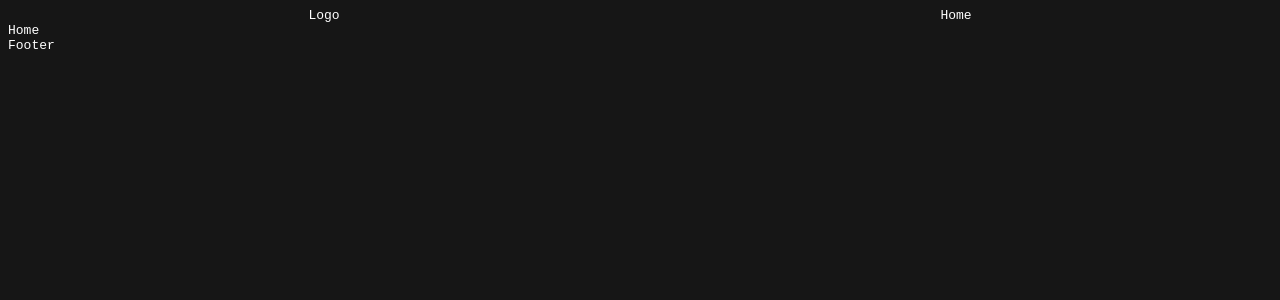
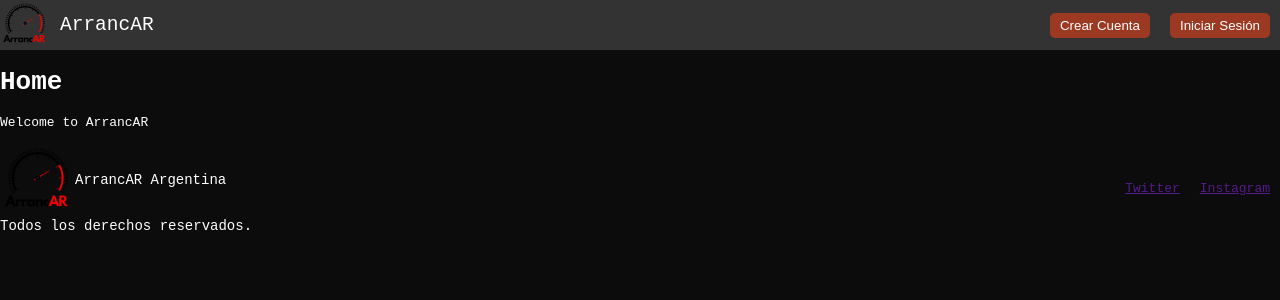
Before and after one commit to javier-pignataro/frontend, a React (Vite) app: page / in a window 1280 px wide. Shown: the top 300 px of the page. Built offline with nearby package versions, Linux system fonts and the light colour scheme.

Commit message:
agregado mas estilado

```diff
--- a/src/App.css
+++ b/src/App.css
@@ -1,9 +1,11 @@
 /* create variables */
 :root {
-  --background-color: #161616;
-  --primary-color: blue;
-  --secondary-color: green;
-  accent-color: yellow;
+  --background-color: #0C0C0C;
+  --navbar-color: #333;
+  --primary-color: #9B3922;
+  --secondary-color: #481E14;
+  --accent-color: #F2613F;
+  --font-color: white;
 }
 
 html {
@@ -11,3 +13,8 @@ html {
   background-color: var(--background-color);
   color: white;
 }
+
+body {
+  margin: 0;
+  padding: 0;
+}
--- a/src/Components/layout/Footer.css
+++ b/src/Components/layout/Footer.css
@@ -0,0 +1,39 @@
+footer {
+    display: flex;
+    width: 100%;
+    justify-content: space-between;
+    align-items: center;
+}
+
+footer .footer-logo-div {
+    display: flex;
+    flex-direction: column;
+}
+
+footer .footer-logo-div :nth-child(1) {
+    display: flex;
+    align-items: center;
+}
+
+footer .footer-logo-div img {
+    width: 75px;
+}
+
+footer p {
+    padding-right: 12px;
+    margin: 0;
+    font-size: 14px;
+}
+
+footer div {
+    /* padding: 10px; */
+    display: flex;
+}
+
+footer .footer-socials {
+    display: flex;
+}
+
+footer .footer-socials a {
+    padding: 0 10px;
+}
--- a/src/Components/layout/Footer.jsx
+++ b/src/Components/layout/Footer.jsx
@@ -1,8 +1,22 @@
 import React from 'react'
+import ArrancArLogo from '../../assets/logo.png'
+import './Footer.css'
 
 const Footer = () => {
     return (
-        <div>Footer</div>
+        <footer>
+            <div className='footer-logo-div'>
+                <div>
+                    <img src={ArrancArLogo} alt="ArrancAR Logo" />
+                    <p>ArrancAR Argentina</p>
+                </div>
+                <p>Todos los derechos reservados.</p>
+            </div>
+            <div className='footer-socials'>
+                <a href="">Twitter</a>
+                <a href="">Instagram</a>
+            </div>
+        </footer>
     )
 }
 
--- a/src/Components/layout/Navbar.css
+++ b/src/Components/layout/Navbar.css
@@ -1,4 +1,40 @@
 nav {
+    background-color: var(--navbar-color);
     display: flex;
-    justify-content: space-around;
+    justify-content: space-between;
+    align-items: center;
+    /* make narbar stick to the top */
+    position: sticky;
+    top: 0;
+    width: 100%;
 }
+
+nav a {
+    font-size: 1.5rem;
+    color: var(--font-color);
+    text-decoration: none;
+    display: flex;
+    align-items: center;
+}
+
+nav img {
+    padding-right: 10px;
+    width: 50px;
+}
+
+nav .navbar-buttons {
+    display: flex;
+}
+
+nav .navbar-buttons * {
+    padding: 0 10px;
+}
+
+nav .navbar-buttons button {
+    background-color: var(--primary-color);
+    color: var(--font-color);
+    border: none;
+    border-radius: 5px;
+    padding: 5px 10px;
+    cursor: pointer;
+}
--- a/src/Components/layout/Navbar.jsx
+++ b/src/Components/layout/Navbar.jsx
@@ -1,11 +1,16 @@
 import React from 'react'
+import { Link } from 'react-router-dom'
+import logo from '../../assets/logo.png'
 import './Navbar.css'
 
 const Navbar = () => {
     return (
         <nav>
-            <a>Logo</a>
-            <a>Home</a>
+            <Link to='/'><img src={logo}></img> ArrancAR</Link>
+            <div className='navbar-buttons'>
+                <Link><button>Crear Cuenta</button></Link>
+                <Link><button>Iniciar Sesión</button></Link>
+            </div>
         </nav>
     )
 }
--- a/src/Routes/Home.jsx
+++ b/src/Routes/Home.jsx
@@ -2,7 +2,10 @@ import React from 'react'
 
 const Home = () => {
   return (
-    <div>Home</div>
+    <div className='home'>
+      <h1>Home</h1>
+      <p>Welcome to ArrancAR</p>
+    </div>
   )
 }
 
```
